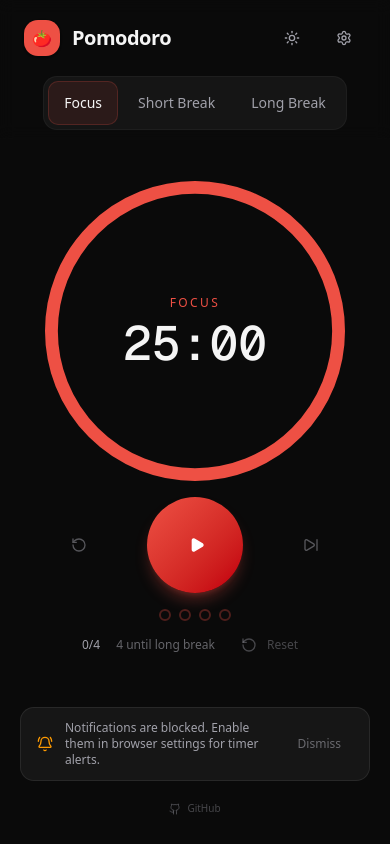
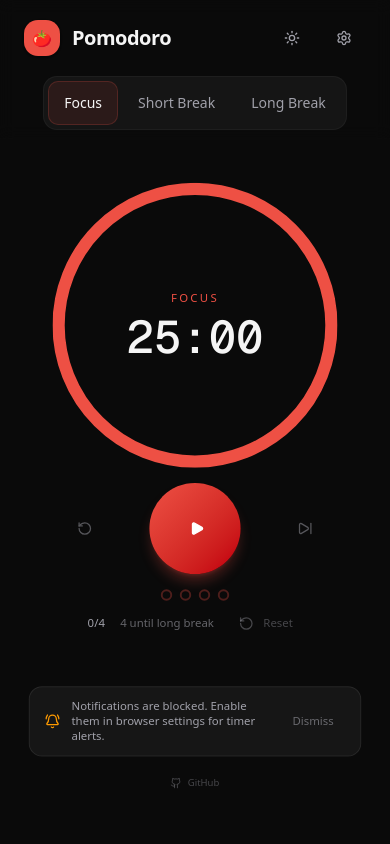
Before and after one commit to CJ-1981/pomodoro-focus, a Next.js app: page / in a window 390 px wide. Built offline with nearby package versions, Linux system fonts and the light colour scheme.

Commit message:
Scale main view by 5% to fit in iPhone SE (667px height)

```diff
--- a/src/components/pomodoro/PomodoroApp.tsx
+++ b/src/components/pomodoro/PomodoroApp.tsx
@@ -217,11 +217,12 @@ export function PomodoroApp() {
 
       {/* Main Content — Scrollable if content exceeds viewport height */}
       <motion.main
-        className="flex-1 flex flex-col items-center px-5 py-2 sm:py-4 gap-4 sm:gap-6 min-h-0 overflow-y-auto overflow-x-hidden scrollbar-none touch-pan-y"
+        className="flex-1 flex flex-col items-center px-5 min-h-0 overflow-y-auto overflow-x-hidden scrollbar-none touch-pan-y"
         onPanEnd={handleSwipe}
       >
+        <div className="flex-1 w-full max-w-md mx-auto flex flex-col items-center gap-4 py-2 sm:py-4 scale-95 origin-top">
           {/* Container to maintain centering when scrolling is not needed */}
-        <div className="flex-1 flex flex-col items-center justify-center gap-4 sm:gap-6 py-2 sm:py-4 w-full max-w-md mx-auto pointer-events-none">
+          <div className="flex-1 flex flex-col items-center justify-center gap-4 sm:gap-6 w-full pointer-events-none">
             <div className="pointer-events-auto flex flex-col items-center gap-4 sm:gap-6 w-full">
               {/* Circular Timer */}
               <CircularTimer />
@@ -235,7 +236,7 @@ export function PomodoroApp() {
           </div>
 
           {/* Bottom Elements — scrollable part of the main view */}
-        <div className="w-full max-w-md mx-auto flex flex-col items-center gap-4 pb-[calc(env(safe-area-inset-bottom)+1rem)]">
+          <div className="w-full flex flex-col items-center gap-4 pb-[calc(env(safe-area-inset-bottom)+0.5rem)]">
             <NotificationBanner />
             <a
               href="https://github.com/CJ-1981/pomodoro-focus"
@@ -247,6 +248,7 @@ export function PomodoroApp() {
               <span>GitHub</span>
             </a>
           </div>
+        </div>
       </motion.main>
     </div>
   );
```
Lines whose indentation alone changed are shown as unchanged.
